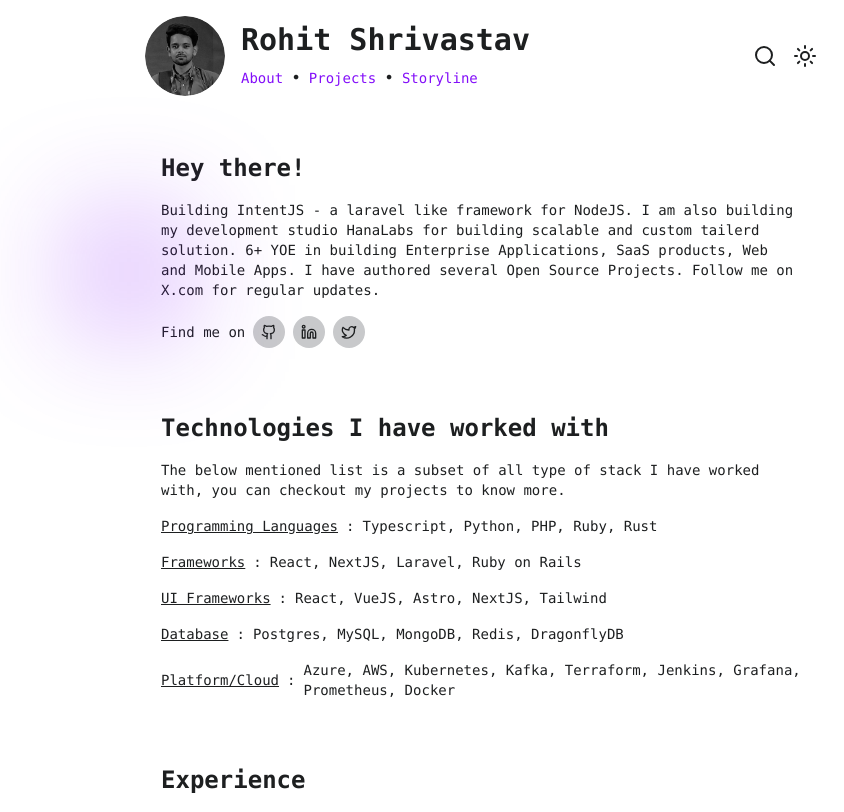
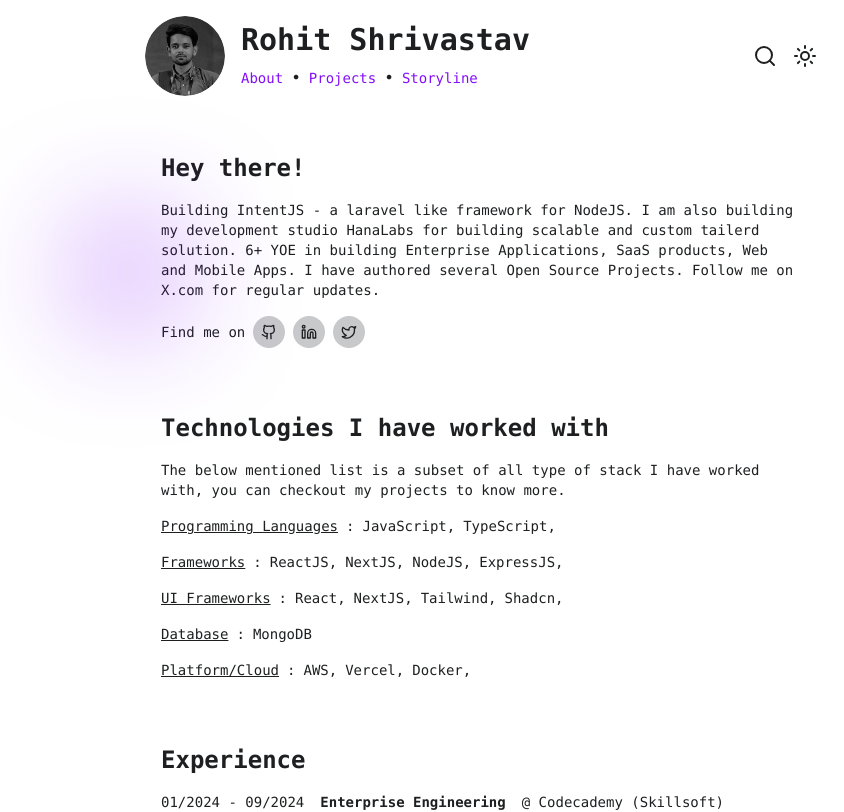
Before and after one commit to STRANJaR/rksdotcom-portfolio, a Next.js app: page / in a window 1280 px wide. Shown: the top 812 px of the page, without its empty margins (159-1003 px from the left). Built offline with nearby package versions, Linux system fonts and the light colour scheme.

Commit message:
data exchange

```diff
--- a/components/TechStack.tsx
+++ b/components/TechStack.tsx
@@ -1,4 +1,12 @@
 import React from 'react'
+import {
+    UIFrameworks,
+    Databases,
+    Frameworks,
+    Platforms,
+    ProgrammingLanguages,
+
+} from '@/constants/constant'
 
 const TechStack = () => {
     return (
@@ -11,31 +19,54 @@
                 <div className='flex flex-row items-center gap-2 text-sm'>
                     <span className='underline'>Programming Languages</span>
                     <span>:</span>
-                    <span>Typescript, Python, PHP, Ruby, Rust</span>
+                    {ProgrammingLanguages && ProgrammingLanguages.map(lang => (
+                    <span key={lang}>
+                        {lang},
+                    </span>
+                    ))}
                 </div>
 
                 <div className='flex flex-row items-center gap-2 text-sm'>
                     <span className='underline'>Frameworks</span>
                     <span>:</span>
-                    <span>React, NextJS, Laravel, Ruby on Rails</span>
+                    {Frameworks && Frameworks.map(framweork => (
+                    <span key={framweork}>
+                    {framweork},
+                    </span>
+                    ))}
                 </div>
 
                 <div className='flex flex-row items-center gap-2 text-sm'>
                     <span className='underline'>UI Frameworks</span>
                     <span>:</span>
-                    <span>React, VueJS, Astro, NextJS, Tailwind</span>
+                    {UIFrameworks && UIFrameworks.map(framework => (
+
+                    <span key={framework}>
+                        {framework},
+                    </span>
+                    ))}
                 </div>
 
                 <div className='flex flex-row items-center gap-2 text-sm'>
                     <span className='underline'>Database</span>
                     <span>:</span>
-                    <span>Postgres, MySQL, MongoDB, Redis, DragonflyDB</span>
+                    {Databases && Databases.map(db => (
+
+                    <span key={db}>
+                        {db}
+                    </span>
+                    ))}
                 </div>
 
                 <div className='flex flex-row items-center gap-2 text-sm'>
                     <span className='underline'>Platform/Cloud</span>
                     <span>:</span>
-                    <span>Azure, AWS, Kubernetes, Kafka, Terraform, Jenkins, Grafana, Prometheus, Docker</span>
+                    {Platforms && Platforms.map(platform => (
+
+                    <span key={platform}>
+                        {platform},
+                    </span>
+                    ))}
                 </div>
 
             </section>
--- a/constants/constant.ts
+++ b/constants/constant.ts
@@ -21,3 +21,23 @@
         techStack: ['NestJS', 'Azure', 'Keycloak', 'Postgres', 'Redis', 'Terraform'],
     },
 ];
+
+
+// Tech stack
+export const ProgrammingLanguages = ['JavaScript', 'TypeScript'];
+export const Frameworks = ['ReactJS', 'NextJS', 'NodeJS', 'ExpressJS'];
+export const UIFrameworks = ['React', 'NextJS', 'Tailwind', 'Shadcn'];
+export const Databases = ['MongoDB'];
+export const Platforms = ['AWS', 'Vercel', 'Docker']
+
+
+// Experience
+export const Experiences = [
+    {
+        startData: 'AUG-2024',
+        endDate: 'OCT-2024',
+        role: 'Full stack engineer (SDE)',
+        company: 'ItaxEasy pvt. ltd.',
+        location: 'Noida'
+    },
+]
```
